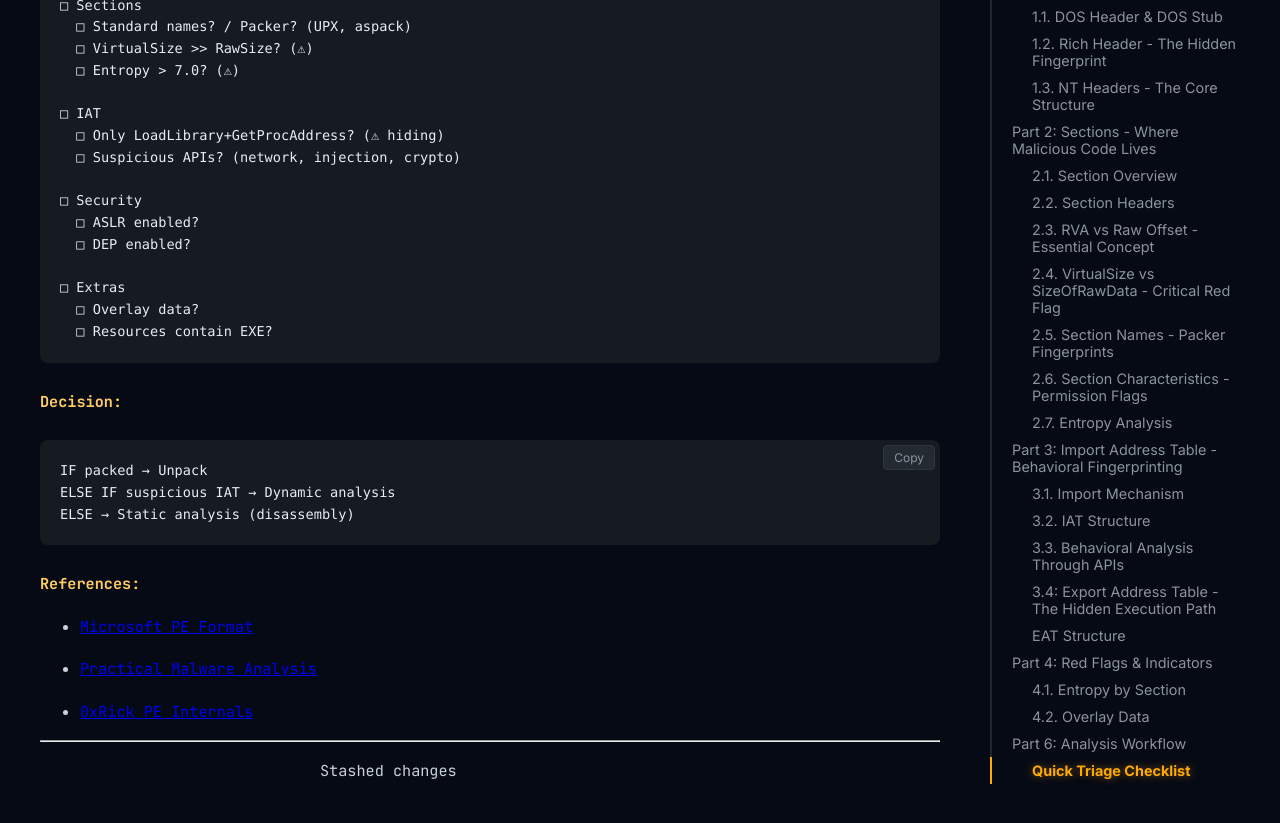
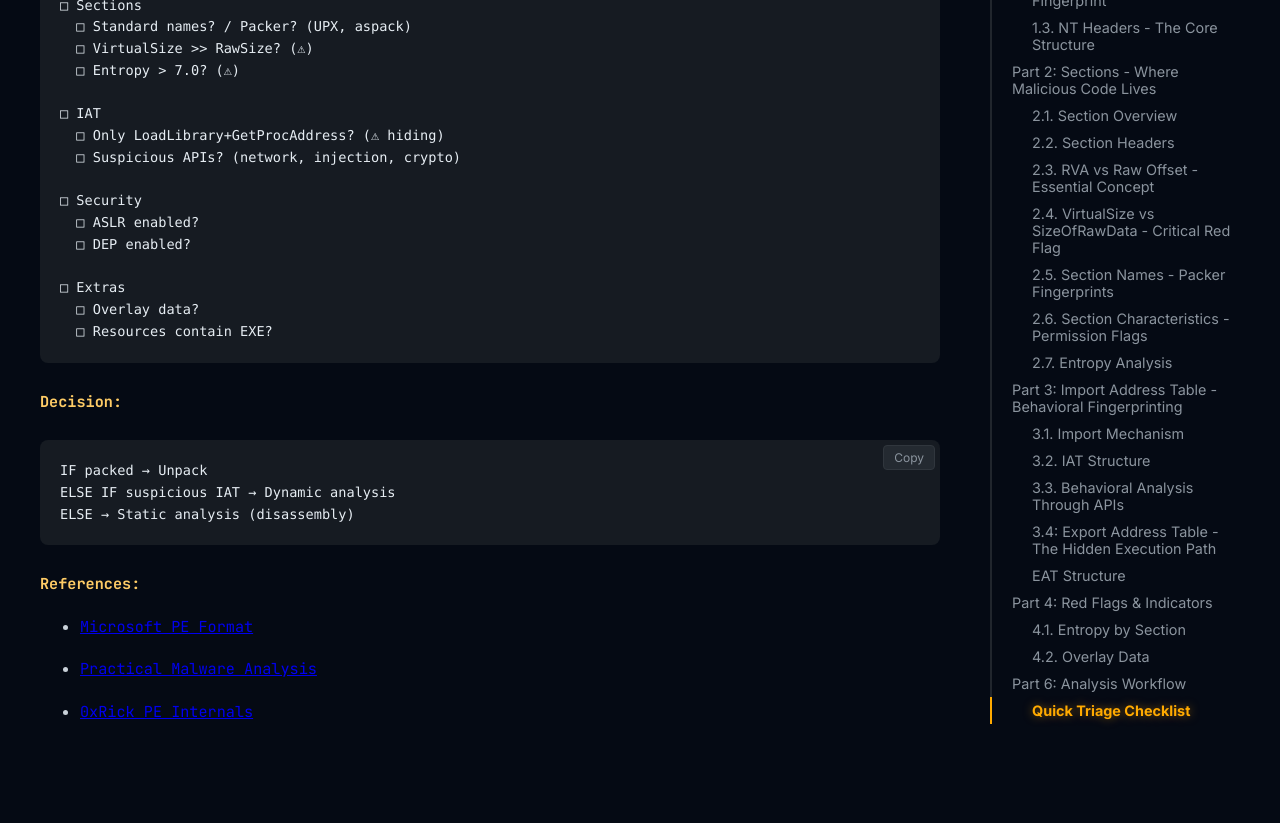
Before and after one commit to kaiversus/kaiversus.github.io, a Jekyll site: the page built from _courses/malware/chapter_2.md, in a window 1280 px wide and 900 px high, scrolled down 61501 px. Shown: the top 823 px of the window. Built offline with Jekyll 4.4.1, drawn with Linux system fonts in a browser that asks for light colours; some web fonts are replaced.

Commit message:
Update chapter_2.md

```diff
--- a/_courses/malware/chapter_2.md
+++ b/_courses/malware/chapter_2.md
@@ -1949,6 +1949,3 @@ ELSE → Static analysis (disassembly)
 - [Microsoft PE Format](https://learn.microsoft.com/en-us/windows/win32/debug/pe-format)
 - [Practical Malware Analysis](https://nostarch.com/malware)
 - [0xRick PE Internals](https://0xrick.github.io/win-internals/pe1/)
-
----
->>>>>>> Stashed changes
```
